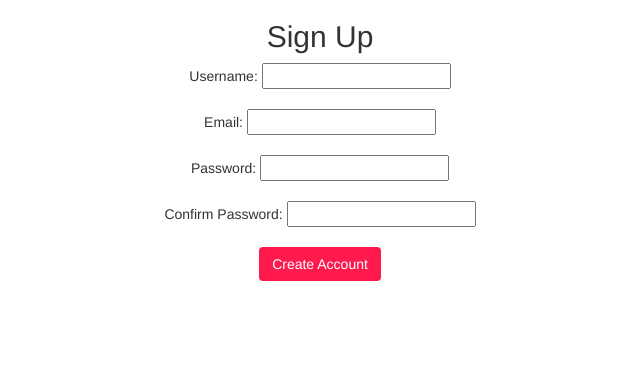
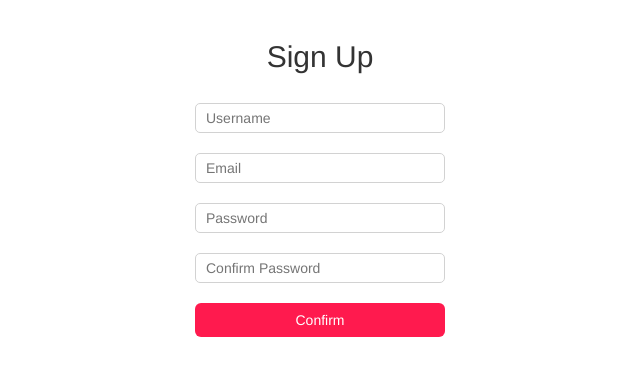
Before and after one commit to house-ingetrac/jazzy-ostriches, a Flask app: page /signup in a window 1280 px wide. Shown: the part 51-427 px from the top of the page, without its empty margins (320-960 px from the left). Run offline with Flask 2, Linux system fonts and the light colour scheme; some libraries are stand-ins or nearby versions.

Commit message:
finished login and signup

```diff
--- a/app.py
+++ b/app.py
@@ -100,11 +100,12 @@ def find():
 
 @app.route('/lost_postings', methods=['GET', 'POST'])
 def list_lost_items():
+    list = database.get_lost_items()
     #you are still allowed to see postings without logging in
     if not session.get('username'):
-        return render_template("lost_postings.html", loggedIn=False, api_key=map_api_key)
+        return render_template("lost_postings.html", loggedIn=False, api_key=map_api_key, listings=list)
     else:
-        return render_template("lost_postings.html", loggedIn=True, api_key=map_api_key)
+        return render_template("lost_postings.html", loggedIn=True, api_key=map_api_key, listings=list)
 
 @app.route('/found_postings', methods=['GET', 'POST'])
 def list_found_items():
--- a/static/custom.css
+++ b/static/custom.css
@@ -14,26 +14,23 @@ a {
 .btn {
   color: white;
   background-color: #ff1a4e;
+  border-radius: 6px 6px 6px 6px;
+  padding: 6px 10px 6px 10px;
+}
+.btn:hover {
+  opacity: 50%;
+  color: white;
 }
 
-.nav > li > a:hover, .navbar-brand:hover {
-  background-color: inherit;
-  color: white;
-}
-.navbar .nav .active > .dropdown-toggle, .navbar .nav .open.active > .dropdown-toggle {
-  background-color: transparent;
-}
-
-.navbar {
-  background-color: #ff1a4e;
-  opacity: 0.75;
-  position: fixed;
-  width: 100%;
-  font-size: 18px;
-}
-
-.navbar-brand {
-  font-size: 18px;
+.input {
+  border-radius: 5px 5px 5px 5px;
+  border-style: solid;
+  border-color: #d2d2d2;
+  border-width: 1px;
+  padding: 0px 10px 0px 10px;
+  height: 30px;
+  color: grey;
+  width: 250px;
 }
 
 #overflow {
--- a/templates/base.html
+++ b/templates/base.html
@@ -25,7 +25,7 @@
           <li><a href="/profile">Profile</a></li>
           <li><a href="/logout">Log Out</a></li>
         {% else %}
-          <li><a href="/login">Log In</a></li>
+          <li><a href="#" id="popupbox">Log In</a></li>
           <li><a href="/signup">Sign Up</a></li>
         {% endif %}
           <li class="dropdown">
@@ -38,8 +38,46 @@
         </ul>
       </div>
     </nav>
+    <div id="myModal" class="modal">
+      <!-- Modal content -->
+      <div class="modal-content">
+        <span class="close">&times;</span>
+        <center><br>
+          <h2> Login </h2><br>
+          <form action = '/login' method = 'POST'>
+            <input class="input" type='text' name='username' placeholder="Username" required><br><br>
+            <input class="input" type='password' name='password' placeholder="Password" required><br><br>
+            <input class="btn" type='submit' value='Submit' name='login' style="width:250px;">
+          </form><br>
+          <a href="/signup" style="color:blue">New user? Sign up here.</a>
+        </center>
+      </div>
+    </div>
 
     {% block content %}
     {% endblock %}
+    <script>
+      // Get the modal
+      var modal = document.getElementById('myModal');
+      // Get the button that opens the modal
+      var btn = document.getElementById("popupbox");
+      // Get the <span> element that closes the modal
+      var span = document.getElementsByClassName("close")[0];
+      // When the user clicks the button, open the modal
+      btn.onclick = function() {
+          modal.style.display = "block";
+      }
+      // When the user clicks on <span> (x), close the modal
+      span.onclick = function() {
+          modal.style.display = "none";
+      }
+      // When the user clicks anywhere outside of the modal, close it
+      window.onclick = function(event) {
+          if (event.target == modal) {
+            console.log("hi");
+              modal.style.display = "none";
+          }
+      }
+    </script>
   </body>
 </html>
--- a/templates/home.html
+++ b/templates/home.html
@@ -74,8 +74,8 @@
     Don't get lost in the big ol' apple...</p>
   <center>
     <!--MUST CHECK FOR CORRECT ROUTE-->
-    <a class="btn btn-primary" href="/lost">LOST</a> |
-    <a class="btn btn-primary" href="/found">FOUND</a>
+    <a class="btn" href="/">LOST</a> |
+    <a class="btn" href="/found">FOUND</a>
   </center>
   <br><br><br>
 </div>
--- a/templates/signup.html
+++ b/templates/signup.html
@@ -2,14 +2,14 @@
 
 <!-- puts a signup for as content -->
 {% block content %}
-  <center>
-    <h2> Sign Up </h2>
+  <center><br>
+    <h2> Sign Up </h2><br>
     <form action = '/signup' method = 'POST'>
-      Username: <input type = 'text' name = 'username' required><br><br>
-      Email: <input type = 'text' name = 'email' required><br><br>
-      Password: <input type = 'password' name = 'password0' required><br><br>
-      Confirm Password: <input type = 'password' name = 'password1' required><br><br>
-      <input class="btn" type='submit' value='Create Account' name='signup'>
+      <input class="input" type ='text' name = 'username' placeholder="Username" required><br><br>
+      <input class="input" type ='text' name = 'email' placeholder="Email"required><br><br>
+      <input class="input" type='password' name ='password0' placeholder="Password"required><br><br>
+      <input class="input" type ='password' name ='password1' placeholder="Confirm Password" required><br><br>
+      <input class="btn" type='submit' value='Confirm' name='signup' style="width:250px;">
     </form>
   </center>
 {% endblock %}
```
Also changed, not shown: other parts of static/custom.css (+65 -16 lines), templates/login.html (+6 -4 lines), templates/lost_postings.html (+43 -0 lines).
